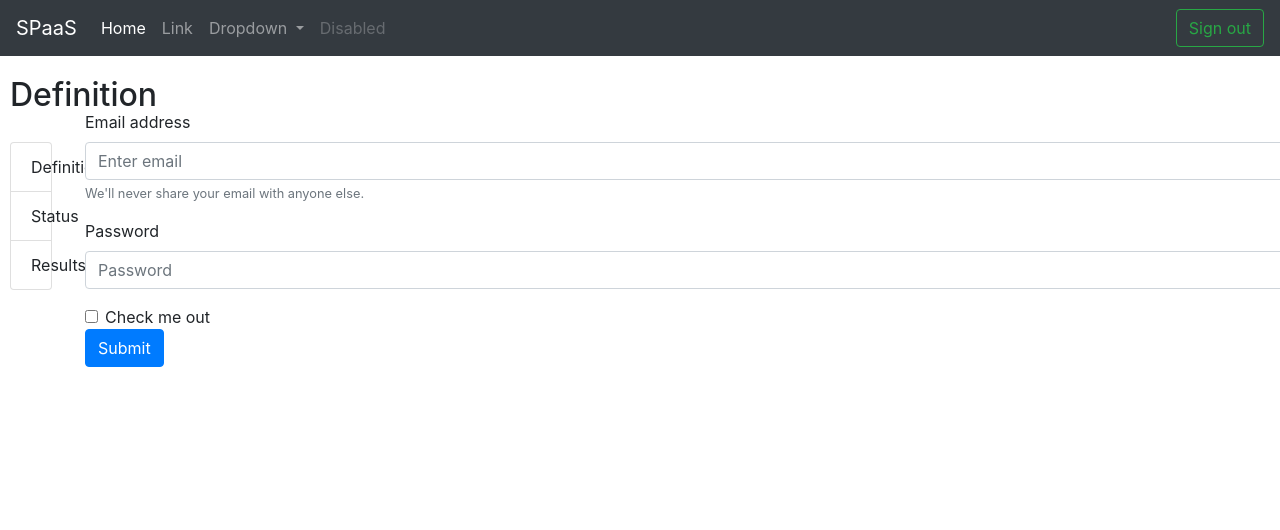
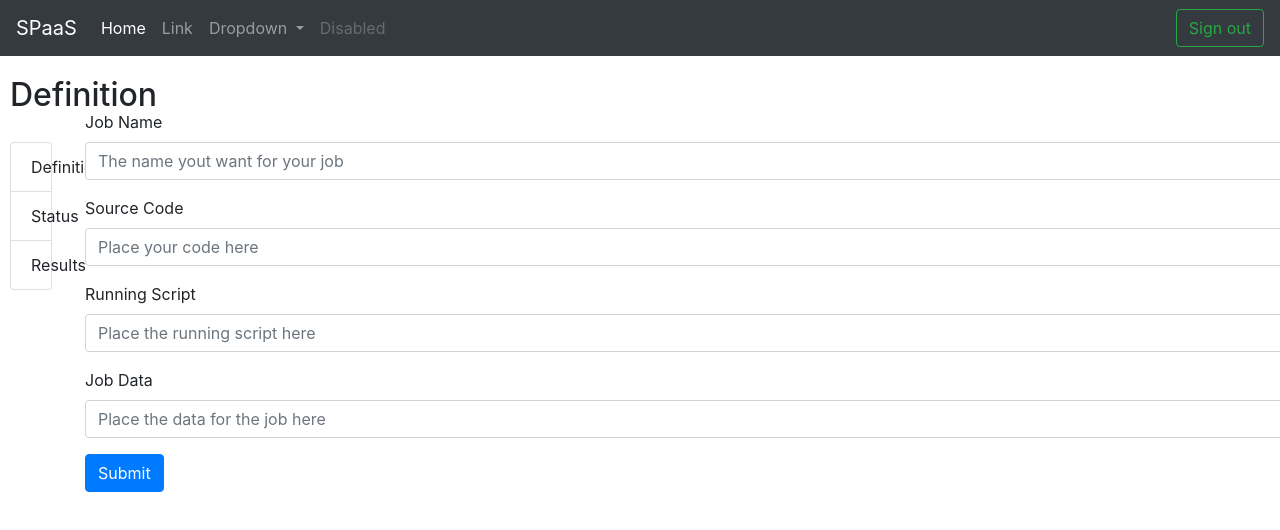
Before and after one commit to Guilhermeslucas/SPaaS, an Angular app in the folder front-end/: page /definition in a window 1280 px wide. Shown: the top 530 px of the page. Built offline with nearby package versions, Linux system fonts and the light colour scheme.

Commit message:
finished style of the first screen

```diff
--- a/front-end/src/app/definition/definition.component.html
+++ b/front-end/src/app/definition/definition.component.html
@@ -50,17 +50,20 @@
         <form>
                 <div class="custom-forms">
                 <div class="form-group">
-                  <label for="exampleInputEmail1">Email address</label>
-                  <input type="email" class="form-control" id="exampleInputEmail1" aria-describedby="emailHelp" placeholder="Enter email">
-                  <small id="emailHelp" class="form-text text-muted">We'll never share your email with anyone else.</small>
+                    <label for="jobname">Job Name</label>
+                    <input  class="form-control" id="jobname" placeholder="The name yout want for your job">
                 </div>
                 <div class="form-group">
-                  <label for="exampleInputPassword1">Password</label>
-                  <input type="password" class="form-control" id="exampleInputPassword1" placeholder="Password">
+                    <label for="codeinput">Source Code</label>
+                    <input  class="form-control" id="codeinput" placeholder="Place your code here">
                 </div>
-                <div class="form-check">
-                  <input type="checkbox" class="form-check-input" id="exampleCheck1">
-                  <label class="form-check-label" for="exampleCheck1">Check me out</label>
+                <div class="form-group">
+                    <label for="scriptinput">Running Script</label>
+                    <input  class="form-control" id="scriptinput" placeholder="Place the running script here">
+                </div>
+                <div class="form-group">
+                    <label for="datainput">Job Data</label>
+                    <input class="form-control" id="datainput" placeholder="Place the data for the job here">
                 </div>
                 <button type="submit" class="btn btn-primary">Submit</button>
                 </div>
```
